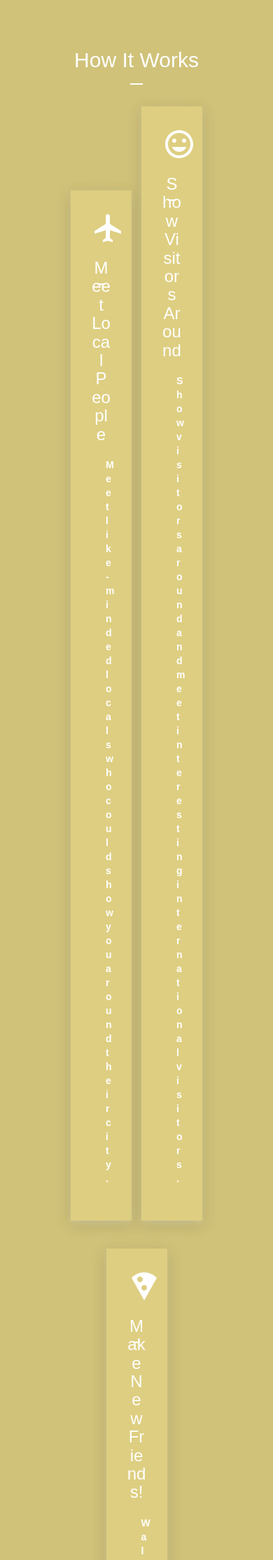
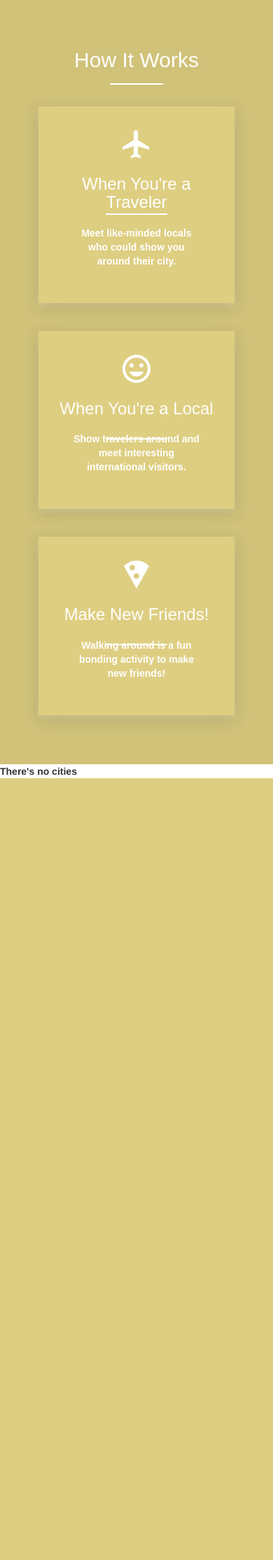
Before and after one commit to SethBuilder/excurj2, a Django app: template templates/excurj/index.html in a window 390 px wide. Shown: the part 601-2830 px from the top of the page at 70% size. After the commit the page ends 1713 px from the top, so only its background shows below. Run offline with Django 3.2, Linux system fonts and the light colour scheme; the template is opened without the code that fills it, so the values that code supplies are empty; some libraries are stand-ins or nearby versions.

Commit message:
jumbotron and how it works are responsive + fixed nav menu background color to make it visible

```diff
--- a/static/css/style.css
+++ b/static/css/style.css
@@ -196,22 +201,23 @@ ul.nav li:hover{
 }
 
 
-.how-it-works{
+.how-it-works-container{
 	padding: 50px;
 	background-color: #C5B358;
 	font-family: 'Montserrat', sans-serif;
 	opacity: .8;
 	text-align: center;
 
+	width: 100%;
 }
-.how-it-works h2{
+.how-it-works-container h2{
 	text-align: center;
 	position: relative;
 	color: white;
 	margin-bottom: 30px;
 }
 
-.how-it-works h2:after{
+.how-it-works-container h2:after{
 	content: "";
 	position: absolute;
 	top: 50px;
@@ -226,10 +232,10 @@ ul.nav li:hover{
 	padding: 30px;
 	background-color: #D6C362;
 	margin: 20px 5px;
+/*	min-width: calc(40%);
+*/	overflow-wrap: break-word;
+	color: white;
 	display: inline-block;
-	width: calc(30%);
-	overflow-wrap: break-word;
-	color: white;
 	box-shadow: 0 4px 8px 0 rgba(255, 255, 255, 0.2), 0 6px 20px 0 rgba(0, 0, 0, 0.19);
 }
 
@@ -310,16 +345,29 @@ position: relative;
 }
 
 .header-button{
-	padding: 2px 5px;
+	padding: 7px 16px;
 	font-size: 11px;
     font-family: 'Montserrat', sans-serif;
     font-weight: bold;
     color: black;
-    width: 30%
+    width: 35%
 }
 
 #homepage-search:focus{
 	padding: 18px;
 
 }
+
+.how-it-works-box h3:after{
+
+	top: 55px;
+
 }
+
+.how-it-works-container h2:after{
+
+	left: 37%;
+	right: 37%;
+
+}
+}
--- a/templates/excurj/base.html
+++ b/templates/excurj/base.html
@@ -42,6 +42,8 @@
     					<span class="icon-bar"></span>
     				</button>
     				<a href="#"><img src=" {% static 'images/logo.png' %} "></a>
+
+
     			</div>
 
     			<!--menu items-->
--- a/templates/excurj/index.html
+++ b/templates/excurj/index.html
@@ -34,7 +34,7 @@
   </div>
 
     <!-- video background -->
-    <video autoplay muted loop>
+    <video autoplay muted loop id="background_video">
             <source src="{% static 'videos/fun.mp4' %}" type="video/mp4">
     </video>
 
@@ -45,25 +45,34 @@
 </div>
 
 <!-- How It Works section -->
-<div class="how-it-works">
+<div class="how-it-works-container container-fluid">
+
     <h2>How It Works</h2>
 
+  <div class="row">
+  <div class="col-lg-4 col-xs-12">
       <div class="how-it-works-box">
         <img src=" {% static "images/meetlocals3.svg" %} ">
-    <h3>Meet Local People</h3>
+        <h3>When You're a Traveler</h3>
         <p>Meet like-minded locals who could show you around their city.</p>
       </div>
-
-  <div class="how-it-works-box">
+    </div>
+    <div class="col-lg-4 col-xs-12">
+      <div class="  how-it-works-box">
         <img src=" {% static "images/showpeople.svg" %} ">
-    <h3>Show Visitors Around</h3>
-    <p>Show visitors around and meet interesting international visitors.</p>
+        <h3>When You're a Local</h3>
+        <p>Show travelers around and meet interesting international visitors.</p>
+      </div>
     </div>
 
-  <div class="how-it-works-box">
+      <div class="col-lg-4 col-xs-12">
+      <div class=" how-it-works-box">
         <img src=" {% static "images/makefriends.svg" %} ">
         <h3>Make New Friends!</h3>
         <p>Walking around is a fun bonding activity to make new friends!</p>
+      </div>
+      </div>
+
     </div>
 </div>
 
@@ -79,7 +88,7 @@
     <strong>There's no cities</strong>
   {% endif %}
 
-<!--   <script src=" {% static 'js/bideo.js' %}"></script>
+  <!-- <script src=" {% static 'js/bideo.js' %}"></script>
   <script src=" {% static 'js/main.js' %}"></script> -->
 
 {% endblock %}
```
Also changed, not shown: other parts of static/css/style.css (+36 -2 lines). Lines whose indentation alone changed are shown as unchanged.
